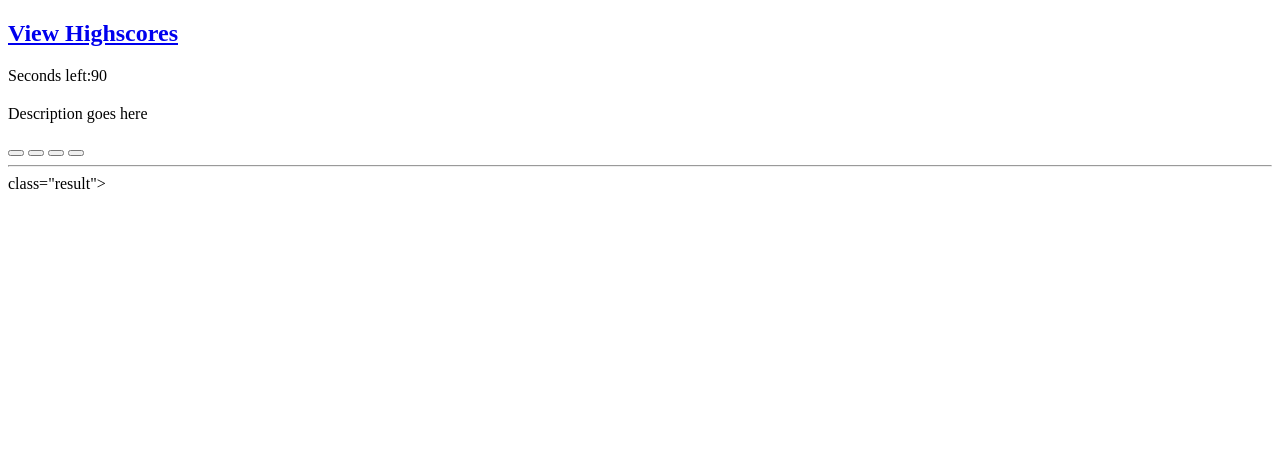
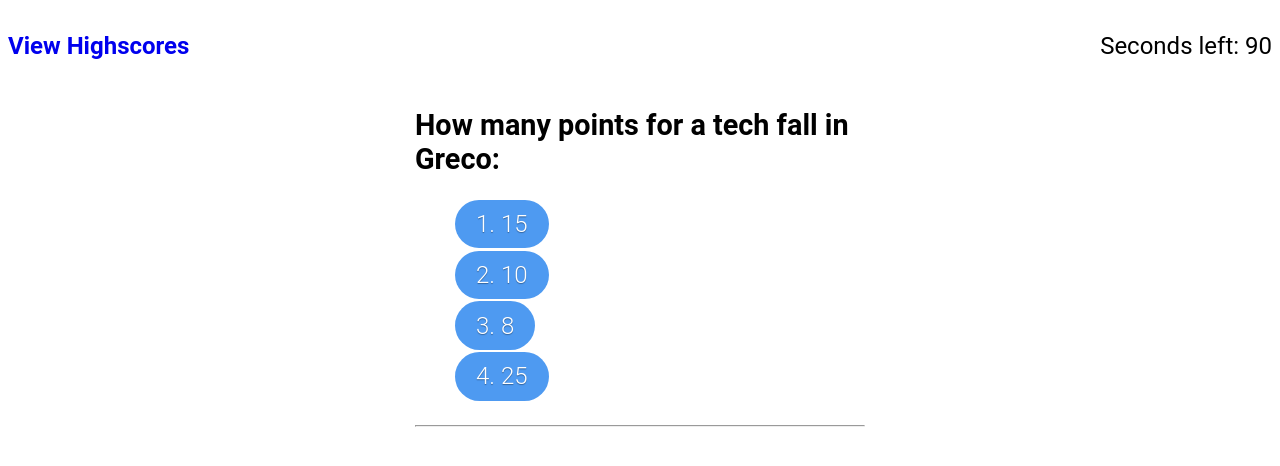
Before and after one commit to atmention/code_test, a plain HTML site: page quiz.html in a window 1280 px wide. Drawn offline with Linux system fonts and the light colour scheme.

Commit message:
creation of buttons and logic for answers

```diff
--- a/assets/css/style.css
+++ b/assets/css/style.css
@@ -1,6 +1,11 @@
 * {
-    font-family: Arial, Helvetica, sans-serif;
+    box-sizing: border-box;
+    font-family: 'Roboto', sans-serif;
     font-size: 24px;
+    -webkit-user-select: none;
+    -moz-user-select: none;
+    -ms-user-select: none;
+    user-select: none;
 }
 
 .page-header {
@@ -8,6 +13,7 @@
     width: 100%;
     flex-direction: row;
     flex-wrap: nowrap;
+    justify-content: space-between;
     align-items: center;
 }
 
@@ -15,22 +21,52 @@
     display: flex;
     justify-content: space-around;
 }
+
 header a {
     text-decoration: none;
-
 }
 
 h2 {
-font-size: 32px;
+    font-size: 32px;
 }
 
-div p {
-
-font-size: 20px;
+div p,
+button {
+    font-size: 20px;
 }
 
-.start-header {
-    width: 400px
+ul {
+    width: auto;
+    list-style-type: none;
+}
+
+li {
+    width: fit-content;
+    padding: 0.3em 0.75em;
+    margin: 0 0.1em 0.1em 0;
+    border: 0.16em solid rgba(255, 255, 255, 0);
+    border-radius: 2em;
+    box-sizing: border-box;
+    text-decoration: none;
+    font-weight: 300;
+    background-color: #4e9af1;
+    color: #FFFFFF;
+    text-shadow: 0 0.04em 0.04em rgba(0, 0, 0, 0.35);
     text-align: center;
+    transition: all 0.2s;
+}
 
+li:hover {
+    border-color: rgba(0, 0, 5, 1);
+    cursor: pointer;
 }
+
+.container {
+    width: 450px;
+    text-align: center;
+}
+
+#question-title {
+    font-size: 1.2em;
+    width: 450px;
+}
--- a/assets/js/quiz.js
+++ b/assets/js/quiz.js
@@ -1,30 +1,80 @@
 const questions = [{
-    question: 'Light recon vehicles with rear mounted chainguns are called:',
-    options: ['banshees', 'Tanks', 'Mongooses', 'Warthog'],
+    question: 'How many points for a tech fall in Greco:',
+    options: ['15', '10', '8', '25'],
     answer: 3,
 }, {
 
-    question: 'Light recon vehicles with rear mounted chainguns are called:',
-    options: ['banshees', 'Tanks', 'Mongooses', 'Warthog'],
-    answer: 3,
+    question: 'Highest percentage takedown finishes in the NCAA:',
+    options: ['Double leg', 'Single leg', 'Suplex', 'Headlock'],
+    answer: 2,
 },
 {
-    question: 'Light recon vehicles with rear mounted chainguns are called:',
-    options: ['banshees', 'Tanks', 'Mongooses', 'Warthog'],
-    answer: 3,
+    question: 'What is PA wrestling known for:',
+    options: ['Mat wrestling', 'Takedowns', 'Freestyle', 'Greco'],
+    answer: 1,
 },
 {
-    question: 'Light recon vehicles with rear mounted chainguns are called:',
-    options: ['banshees', 'Tanks', 'Mongooses', 'Warthog'],
-    answer: 3,
+    question: 'Best current Team USA wrestler:',
+    options: ['Jordan Burroughs', 'Adaline Gray', 'Kyle Dake', 'Spencer Lee'],
+    answer: 1,
 },
 {
-    question: 'Light recon vehicles with rear mounted chainguns are called:',
-    options: ['banshees', 'Tanks', 'Mongooses', 'Warthog'],
-    answer: 3,
+    question: '2021 Hodge Trophy winner:',
+    options: ['Gable Steveson', 'Mosha Schwartz', 'Mr. Fasttwitch', 'Spencer Lee'],
+    answer: 4,
 },
 ]
-// Select and store the start button
-document.getElementById('start-button').addEventListener("click", function()) {
-window.location.href ='quiz.html',
+let timeLeft = 90;
+let timerSpan = document.querySelector("#timer");
+timerSpan.innerHTML = timeLeft;
+let currentQuestion = 0;
+let qTitle = document.querySelector("#question-title");
+let qContainer = document.querySelector("#container");
+let rSpan = document.querySelector("#result");
+let e;
+
+// Insert the question into the header
+qTitle.innerHTML = questions[currentQuestion].question;
+
+// Add possible answers to the buttons
+for (let i = 0; i < questions[currentQuestion].options.length; i++) {
+
+    // Display each possible answer to the displayed question
+    qContainer.children[1].children[i].innerHTML = `${i+1}. ${questions[currentQuestion].options[i]}`;
+
+    // If the current option is the correct answer, set data value to true
+    if (i + 1 === questions[currentQuestion].answer) {
+        qContainer.children[1].children[i+1].dataset.answer = true;
+    }
 }
+
+// Listen for click on an answer
+const answers = document.getElementsByTagName("li");
+
+for (let ans of answers) {
+    ans.addEventListener("click", playQuiz);
+}
+
+function playQuiz(event){
+
+    // Check if the option clicked is the correct answer,
+    // if so - display "Correct!" and move to the next question.
+    if (event.target.dataset.answer === "true") {
+        rSpan.innerHTML = "Correct!";
+    }
+    else {
+        rSpan.innerHTML = "Wrong!";
+    }
+}
+
+// function countDown() {
+//     timeLeft--;
+//     timerSpan.innerHTML = timeLeft;
+//     console.log(timeLeft);
+
+//     if (timeLeft === 0 || timeLeft < 0) {
+//         window.location.href = 'hs.html';
+//     }
+// }
+
+// setInterval(countDown, 1000);
--- a/quiz.html
+++ b/quiz.html
@@ -5,28 +5,32 @@
     <meta charset="UTF-8">
     <meta http-equiv="X-UA-Compatible" content="IE=edge">
     <meta name="viewport" content="width=device-width, initial-scale=1.0">
-    <title>Code Test</title>
+    <link rel="stylesheet" href="./assets/css/style.css">
+    <title>Code Quiz</title>
 </head>
 
 <body>
     <header class="page-header">
-        <a href="http://hs.html" alt="View Highscores">
-            <h2>View Highscores</h2>
+        <a href="hs.html" alt="View Highscores">
+            <h3>View Highscores</h3>
         </a>
-        <p>Seconds left:<span class="Timer">90</span></p>
+        <p>Seconds left: <span id="timer"></span></p>
     </header>
     <div class="wrapper">
-        <div class="question-container">
-            <h2></h2>
-            <p>Description goes here </p>
-            <button type="button" class="quiz-button" data-answer ="false"></button>
-            <button type="button" class="quiz-button" data-answer ="false"></button>
-            <button type="button" class="quiz-button" data-answer ="false"></button>
-            <button type="button" class="quiz-button" data-answer ="false"></button>
+        <div id="container">
+            <h2 id="question-title"></h2>
+            <ul>
+                <li data-answer="false"></li>
+                <li data-answer="false"></li>
+                <li data-answer="false"></li>
+                <li data-answer="false"></li>
+            </ul>
             <hr>
-            <span> class="result"></span>
+            <span id="result"></span>
         </div>
     </div>
 </body>
 
+<script src="assets/js/quiz.js"></script>
+
 </html>
```
Also changed, not shown: assets/js/startquiz.js (+6 -34 lines), hs.html (+4 -0 lines), index.html (+14 -7 lines).
